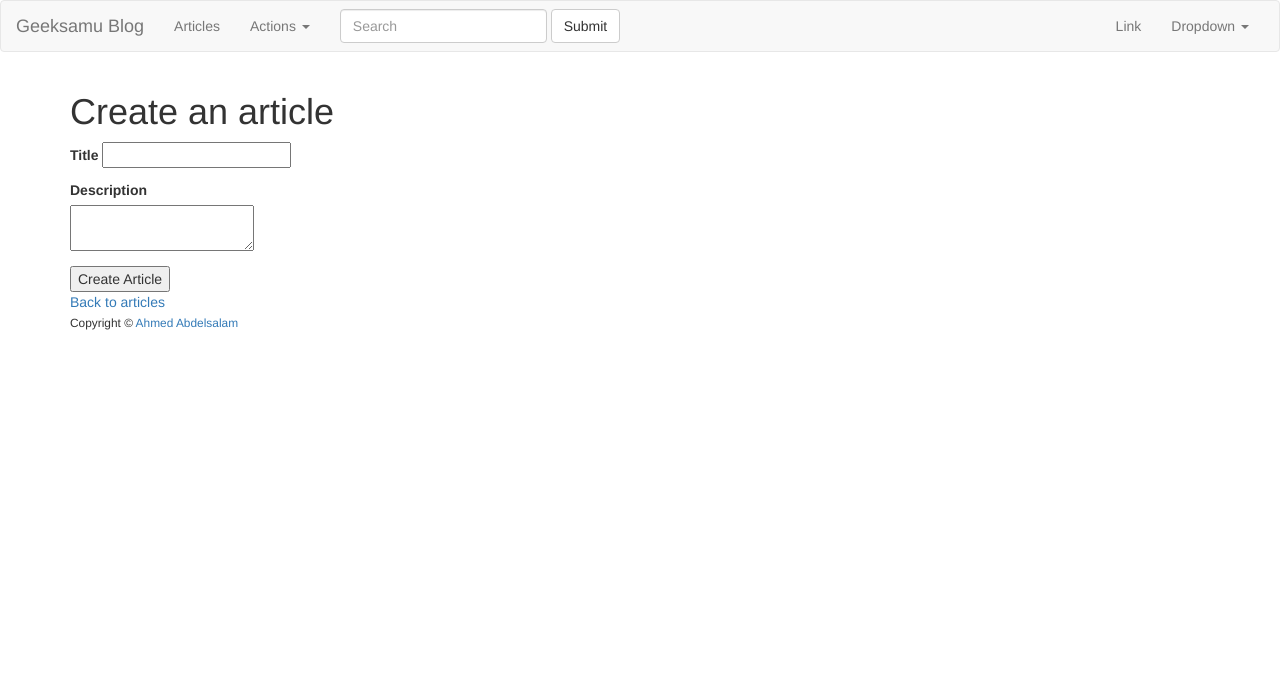
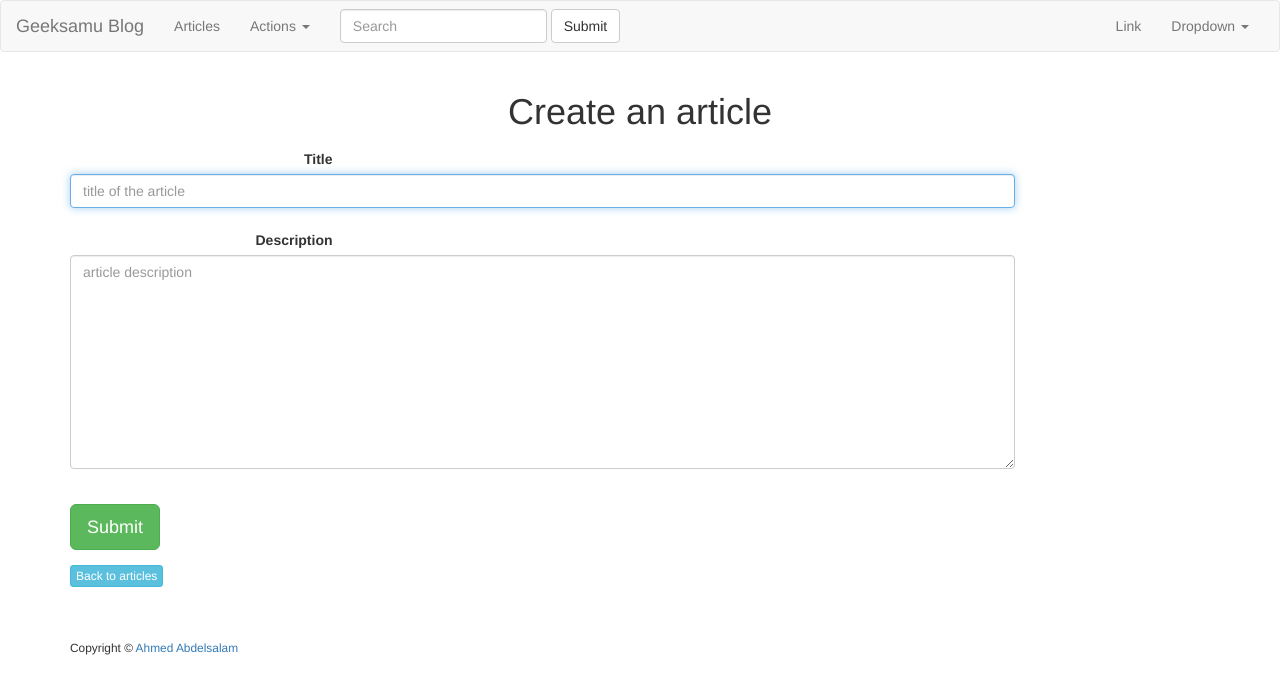
Before and after one commit to d3vzr/alpha-blog, a Rails app: page /articles/new in a window 1280 px wide. Shown: the top 694 px of the page. Run offline with Rails 7, Linux system fonts and the light colour scheme; style sheets or scripts are compiled from the project's sources; some libraries are stand-ins or nearby versions.

Commit message:
Adding some stylings

```diff
--- a/app/assets/stylesheets/custom.css.scss
+++ b/app/assets/stylesheets/custom.css.scss
@@ -8,3 +8,6 @@
   background-size:cover;
 
 }
+footer{
+  margin-top:50px;
+}
--- a/app/views/articles/_form.html.erb
+++ b/app/views/articles/_form.html.erb
@@ -6,19 +6,33 @@
   <% end %>
 </ul>
 <% end %>
-<%= form_for @article do |f| %>
-  <p>
-    <%= f.label :title %>
-    <%= f.text_field :title%>
-  </p>
+<div class = "row">
+  <div class="col-xs-12">
+    <%= form_for(@article, :html => {class: "form-horizontal",role: "form"}) do |f| %>
+    <div class="form-group">
+      <div class="control-label col-sm-3">
+        <%= f.label :title %>
+      </div>
+      <div class="col-sm-10">
+        <%= f.text_field :title, class: "form-control", placeholder: "title of the article ", autofocus: true%>
+      </div>
+    </div>
+    <div class="form-group">
+      <div class="control-label col-sm-3">
+        <%= f.label :description %>
+      </div>
+      <div class="col-sm-10">
+        <%= f.text_area :description,rows: 10, class: "form-control", placeholder: "article description"%>
+      </div>
+    </div>
+    <div class="form-group">
+      <div class="col-sm-12"><br>
+        <%= f.submit :Submit, class:"btn btn-success btn-lg" %>
+      </div>
+    </div>
 
-  <p>
-    <%= f.label :description %></br>
-    <%= f.text_area :description %>
-  </p>
-  <%= f.submit %>
+    <% end %>
 
-
-<% end %>
-
-<%= link_to 'Back to articles' , articles_path %>
+    <%= link_to 'Back to articles' , articles_path, class: "btn btn-xs btn-info" %>
+  </div>
+</div>
--- a/app/views/articles/edit.html.erb
+++ b/app/views/articles/edit.html.erb
@@ -1,2 +1,2 @@
-<h2>Edit existing article</h2>
+<h1 align="center">Edit existing article</h1>
 <%= render 'form' %>
--- a/app/views/articles/new.html.erb
+++ b/app/views/articles/new.html.erb
@@ -1,2 +1,2 @@
-<h1>Create an article</h1>
+<h1 align="center">Create an article</h1>
 <%= render 'form' %>
```
